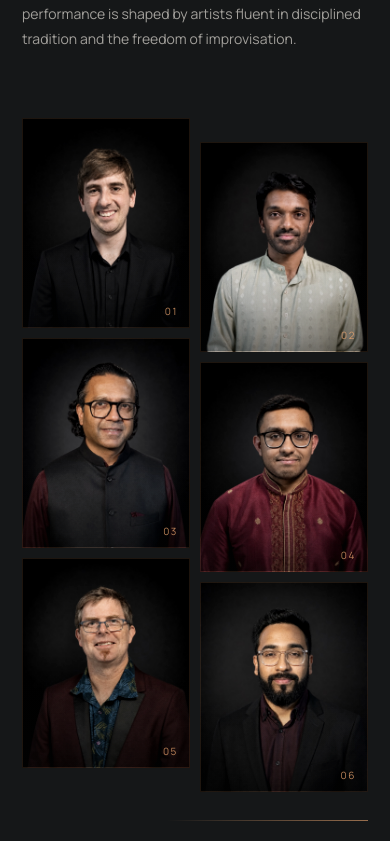
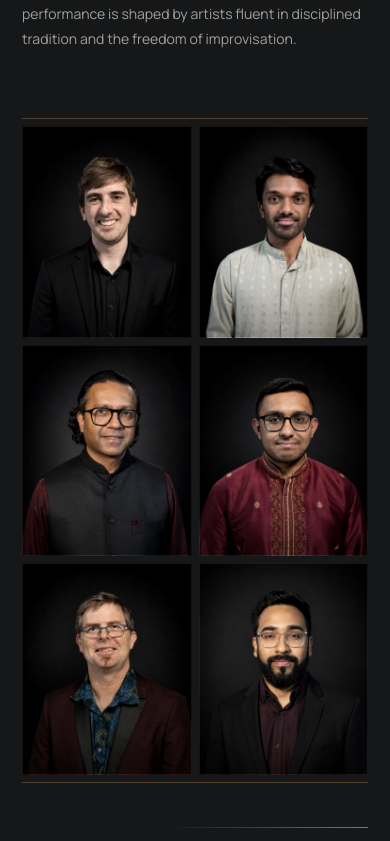
Before and after one commit to shankarappan/arohana-website, a React (Vite) app: page / in a window 390 px wide. Shown: the part 4243-5084 px from the top of the page. Built offline with nearby package versions, Linux system fonts and the light colour scheme.

Commit message:
Refine ensemble portrait layout

```diff
--- a/src/App.jsx
+++ b/src/App.jsx
@@ -59,10 +59,10 @@ const movements = [
   },
 ];
 
-const ensemblePortraits = Array.from({ length: 6 }, (_, index) => ({
-  number: String(index + 1).padStart(2, "0"),
-  src: `/assets/ensemble/portrait-${String(index + 1).padStart(2, "0")}.jpg`,
-}));
+const ensemblePortraits = Array.from(
+  { length: 6 },
+  (_, index) => `/assets/ensemble/portrait-${String(index + 1).padStart(2, "0")}.jpg`,
+);
 
 function scrollToId(id) {
   document.getElementById(id)?.scrollIntoView({ behavior: "smooth" });
@@ -422,15 +422,14 @@ export function App() {
 
           <div className="portrait-constellation" aria-label="Arohana ensemble portraits">
             {ensemblePortraits.map((portrait, index) => (
-              <figure className={`ensemble-portrait ensemble-portrait--${index + 1}`} key={portrait.src}>
+              <figure className="ensemble-portrait" key={portrait}>
                 <img
-                  src={portrait.src}
+                  src={portrait}
                   alt={`Arohana ensemble member portrait ${index + 1}`}
                   width="720"
                   height="900"
                   loading="lazy"
                 />
-                <figcaption aria-hidden="true">{portrait.number}</figcaption>
               </figure>
             ))}
           </div>
--- a/src/styles.css
+++ b/src/styles.css
@@ -855,54 +855,39 @@ footer button:focus-visible {
 
 .portrait-constellation {
   display: grid;
-  grid-template-columns: repeat(12, minmax(0, 1fr));
-  grid-template-rows: repeat(2, minmax(0, auto));
-  gap: clamp(12px, 1.5vw, 24px);
-  margin-bottom: clamp(90px, 10vw, 150px);
+  grid-template-columns: repeat(3, minmax(0, 1fr));
+  gap: clamp(8px, 0.8vw, 14px);
+  margin-bottom: clamp(84px, 8vw, 124px);
+  padding: clamp(8px, 0.8vw, 14px) 0;
+  border-top: 1px solid rgba(232, 164, 110, 0.28);
+  border-bottom: 1px solid rgba(232, 164, 110, 0.28);
 }
 
 .ensemble-portrait {
   position: relative;
-  align-self: start;
   overflow: hidden;
   margin: 0;
+  aspect-ratio: 4 / 5;
   background: #0b0c0d;
 }
-
-.ensemble-portrait--1 { grid-column: 1 / span 4; grid-row: 1; }
-.ensemble-portrait--2 { grid-column: 5 / span 3; grid-row: 1; margin-top: 15%; }
-.ensemble-portrait--3 { grid-column: 8 / span 5; grid-row: 1; }
-.ensemble-portrait--4 { grid-column: 1 / span 5; grid-row: 2; margin-top: -6%; }
-.ensemble-portrait--5 { grid-column: 6 / span 3; grid-row: 2; margin-top: 18%; }
-.ensemble-portrait--6 { grid-column: 9 / span 4; grid-row: 2; margin-top: -10%; }
 
 .ensemble-portrait::after {
   position: absolute;
   inset: 0;
   content: "";
-  border: 1px solid rgba(232, 164, 110, 0.12);
-  background: linear-gradient(0deg, rgba(3, 4, 4, 0.36), transparent 46%);
+  border: 1px solid rgba(232, 164, 110, 0.1);
+  background: linear-gradient(0deg, rgba(3, 4, 4, 0.18), transparent 42%);
   pointer-events: none;
 }
 
 .ensemble-portrait img {
   display: block;
   width: 100%;
-  height: auto;
-  aspect-ratio: 4 / 5;
+  height: 100%;
   object-fit: cover;
+  object-position: center top;
   filter: saturate(0.82) contrast(1.04);
   transition: transform 700ms cubic-bezier(0.2, 0.7, 0.2, 1), filter 500ms ease;
-}
-
-.ensemble-portrait figcaption {
-  position: absolute;
-  z-index: 2;
-  right: 18px;
-  bottom: 16px;
-  color: rgba(232, 164, 110, 0.8);
-  font-size: 10px;
-  letter-spacing: 0.16em;
 }
 
 .ensemble-portrait:hover img {
@@ -1524,29 +1509,9 @@ footer button {
 
   .portrait-constellation {
     grid-template-columns: repeat(2, minmax(0, 1fr));
-    grid-template-rows: auto;
-    gap: 10px;
-    margin-bottom: 86px;
-  }
-
-  .ensemble-portrait--1,
-  .ensemble-portrait--2,
-  .ensemble-portrait--3,
-  .ensemble-portrait--4,
-  .ensemble-portrait--5,
-  .ensemble-portrait--6 {
-    grid-column: auto;
-    grid-row: auto;
-    margin-top: 0;
-  }
-
-  .ensemble-portrait:nth-child(even) {
-    transform: translateY(24px);
-  }
-
-  .ensemble-portrait figcaption {
-    right: 12px;
-    bottom: 10px;
+    gap: 7px;
+    margin-bottom: 78px;
+    padding-block: 7px;
   }
 
   .ensemble-together {
```
Also changed, not shown: 2 other files (tests, documents, lock files or other folders).
